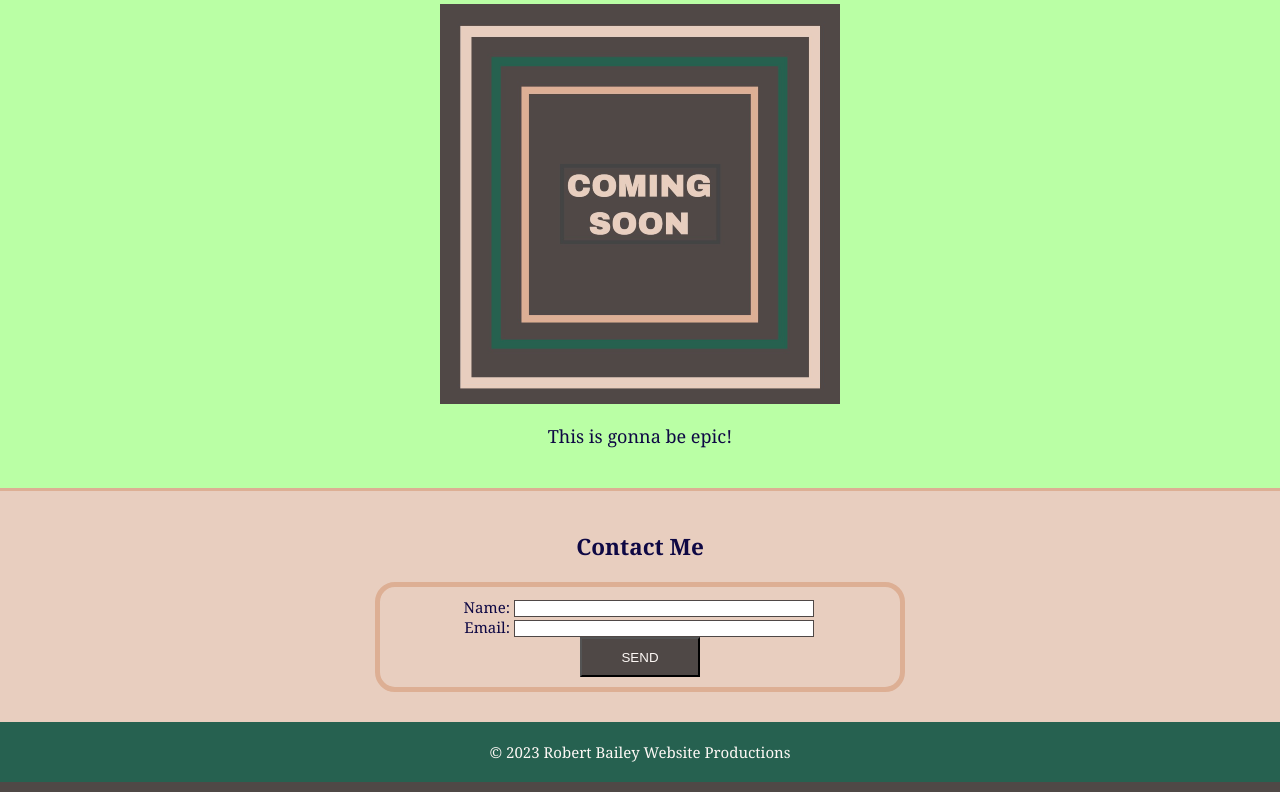
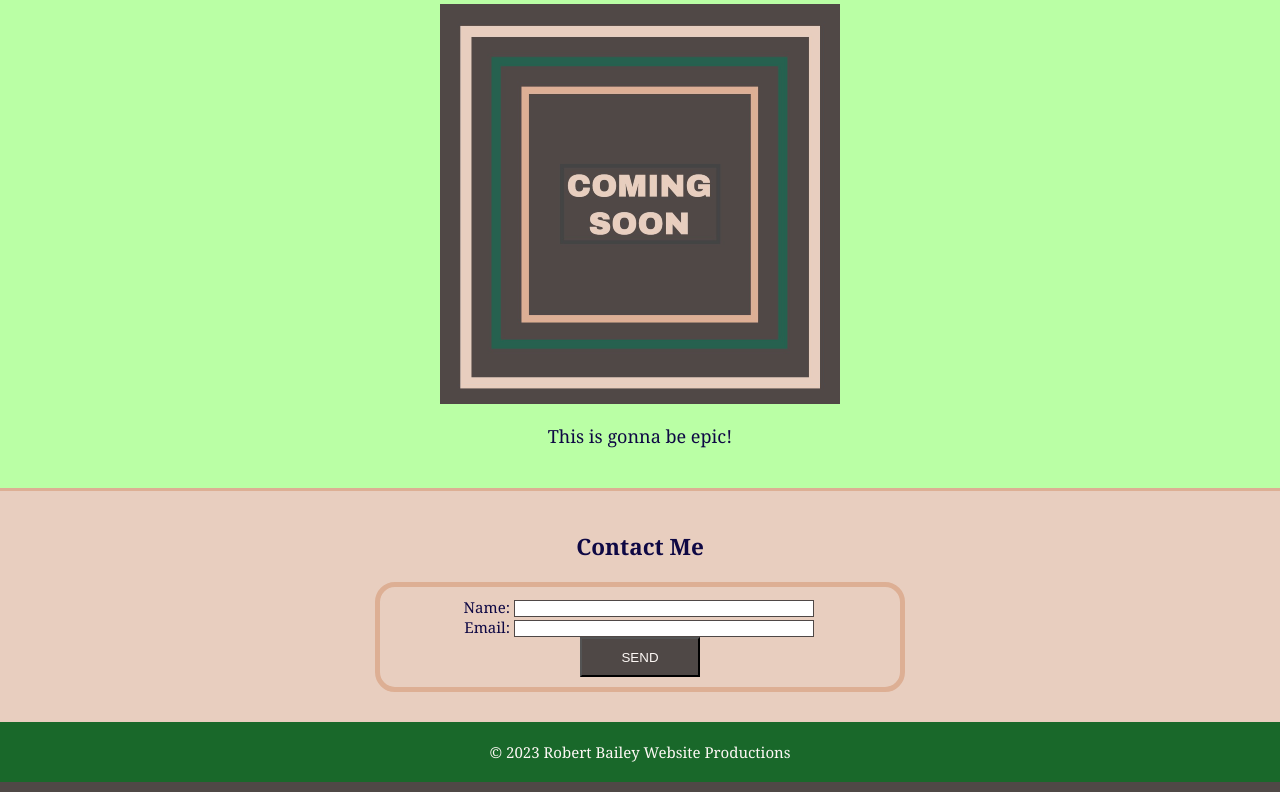
Before and after one commit to RobertBail/Mini-Project, a plain HTML site: page index.html in a window 1280 px wide. Shown: the part 137-929 px from the top of the page. Drawn offline with Linux system fonts and the light colour scheme.

Commit message:
mini project changes

```diff
--- a/style.css
+++ b/style.css
@@ -33,7 +33,7 @@
     height: 60px;
     width: 100%;
     line-height: 60px;
-    background-color: #266150;
+    background-color: #19682a;
   }
 
   header {
```
